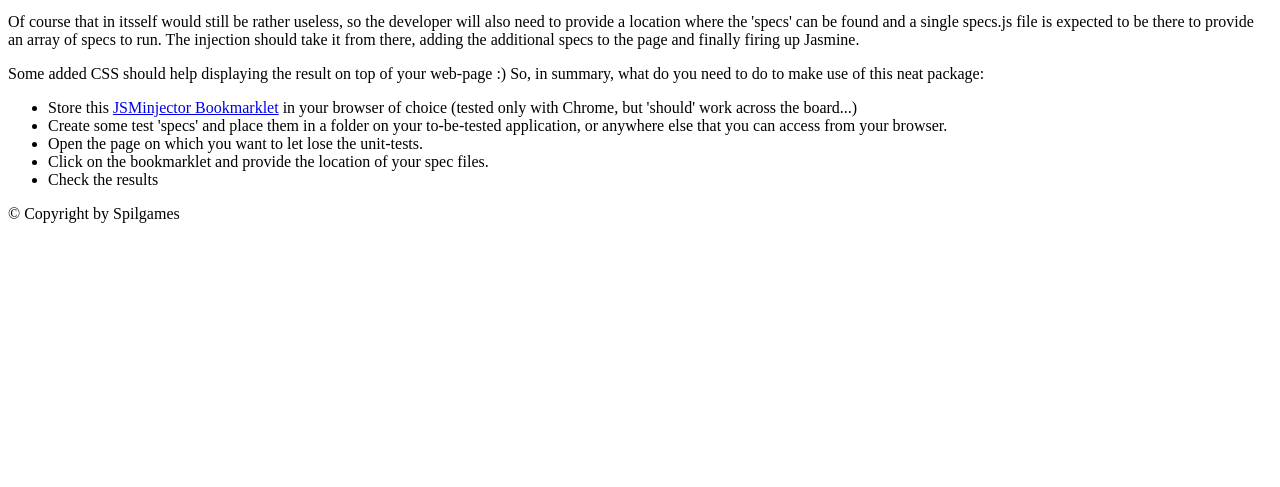
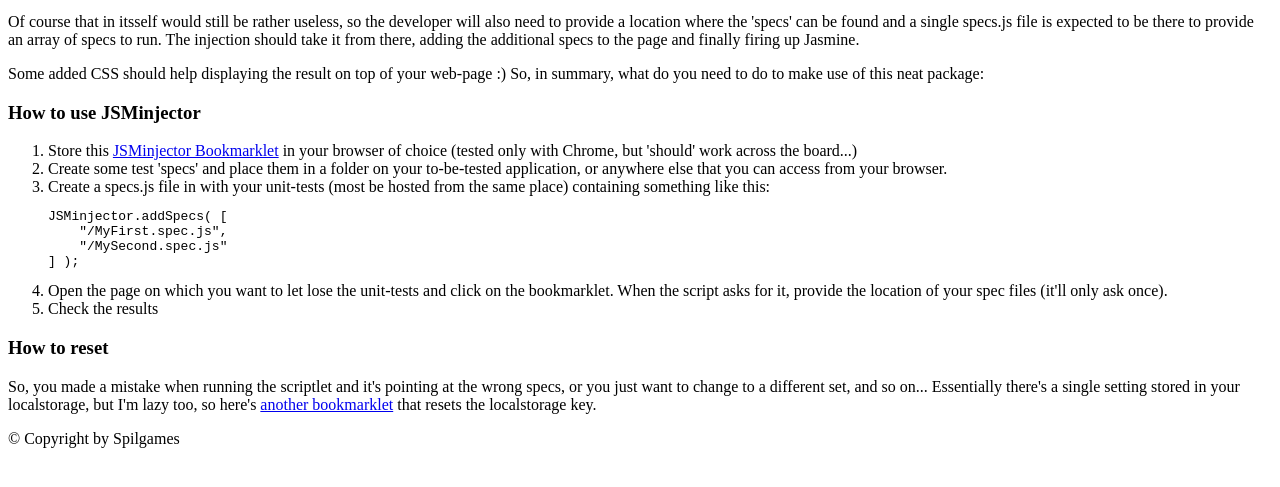
Before and after one commit to martin-spil-reurings/JSMinjector, a plain HTML site: page index.html in a window 1280 px wide. Shown: the part 119-606 px from the top of the page. Drawn offline with Linux system fonts and the light colour scheme.

Commit message:
Updated documentation a little bit. Added some really important info from my pdf version so I can start propagating this methodology.

```diff
--- a/index.html
+++ b/index.html
@@ -26,13 +26,21 @@
       <p>This is an easy setup for unit-testing Javascript based on the popular <a href="http://pivotal.github.com/jasmine/" rel="external">Jasmine</a> <abbr title="Behavior Driven Development">BDD</abbr> suite. The idea being that introducing unit-testing to developers that are unaware of it's use should be as painless and easy as possible. Thus this attempt to inject Jasmine into any page using a single Bookmarklet.</p>
       <p>Of course that in itsself would still be rather useless, so the developer will also need to provide a location where the 'specs' can be found and a single specs.js file is expected to be there to provide an array of specs to run. The injection should take it from there, adding the additional specs to the page and finally firing up Jasmine.</p>
       <p>Some added CSS should help displaying the result on top of your web-page :) So, in summary, what do you need to do to make use of this neat package:</p>
-      <ul>
-        <li>Store this <a href='javascript:(function(hd,h){var s=document.createElement("script");s.src=h+"/lib/injector.js";hd.appendChild(s);})(document.getElementsByTagName("head")[0],"http://martin-spil-reurings.github.com/JSMinjector")'>JSMinjector Bookmarklet</a> in your browser of choice (tested only with Chrome, but 'should' work across the board...)</li>
+      <h3>How to use JSMinjector</h3>
+      <ol>
+        <li>Store this <a href='javascript:(function(hd,h){var s=document.createElement("script");s.src=h+"/lib/injector.js";hd.appendChild(s);})(document.getElementsByTagName("head")[0],"http://martin-spil-reurings.github.com/JSMinjector")' rel="bookmarklet">JSMinjector Bookmarklet</a> in your browser of choice (tested only with Chrome, but 'should' work across the board...)</li>
         <li>Create some test 'specs' and place them in a folder on your to-be-tested application, or anywhere else that you can access from your browser.</li>
-        <li>Open the page on which you want to let lose the unit-tests.</li>
-        <li>Click on the bookmarklet and provide the location of your spec files.</li>
+        <li>Create a specs.js file in with your unit-tests (most be hosted from the same place) containing something like this:
+            <pre>JSMinjector.addSpecs( [
+    "/MyFirst.spec.js",
+    "/MySecond.spec.js"
+] );</pre>
+        </li>
+        <li>Open the page on which you want to let lose the unit-tests and click on the bookmarklet. When the script asks for it, provide the location of your spec files (it'll only ask once).</li>
         <li>Check the results</li>
-      </ul>
+      </ol>
+      <h3>How to reset</h3>
+      <p>So, you made a mistake when running the scriptlet and it's pointing at the wrong specs, or you just want to change to a different set, and so on... Essentially there's a single setting stored in your localstorage, but I'm lazy too, so here's <a href='javascript:(function(h){localStorage.removeItem("JSMInjector.specs.host");})()' rel="bookmarklet">another bookmarklet</a> that resets the localstorage key.</p>
     </div>
 
     <footer>
```
